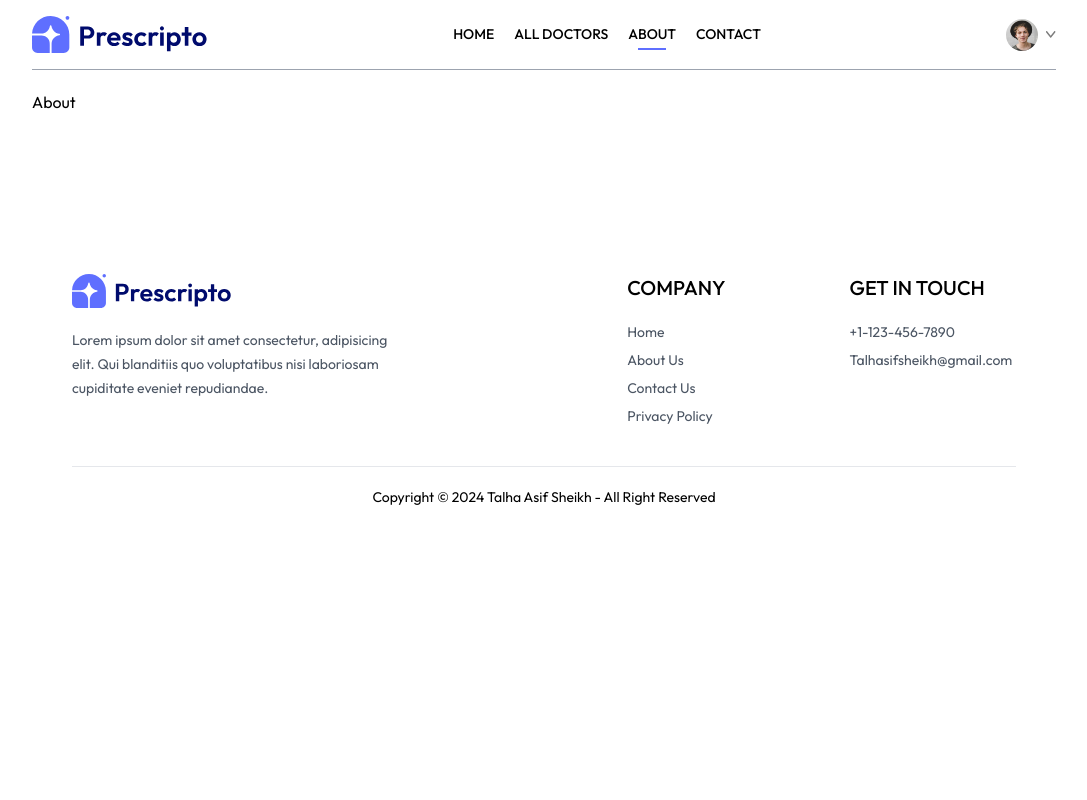
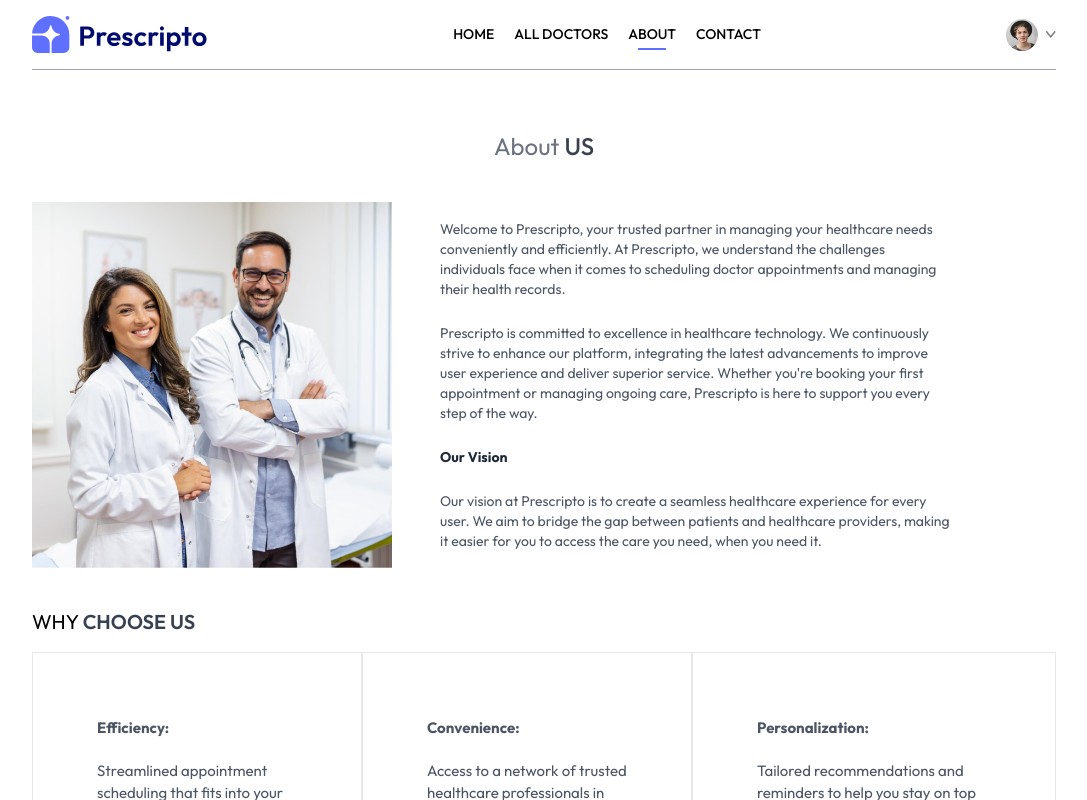
Before and after one commit to TalhaAsifSheikh/Prescripto, a React (Vite) app: page /about in a window 1280 px wide. Shown: the top 800 px of the page, without its empty margins (96-1183 px from the left). Built offline with nearby package versions, Linux system fonts and the light colour scheme.

Commit message:
Fifth commit

```diff
--- a/src/assets/assets.js
+++ b/src/assets/assets.js
@@ -86,6 +86,34 @@ export const specialityData = [
 ]
 
 export const doctors = [
+    {
+        _id: 'doc1',
+        name: 'Dr. Richard James',
+        image: doc1,
+        speciality: 'General physician',
+        degree: 'MBBS',
+        experience: '4 Years',
+        about: 'Dr. Davis has a strong commitment to delivering comprehensive medical care, focusing on preventive medicine, early diagnosis, and effective treatment strategies. Dr. Davis has a strong commitment to delivering comprehensive medical care, focusing on preventive medicine, early diagnosis, and effective treatment strategies.',
+        fees: 50,
+        address: {
+            line1: '17th Cross, Richmond',
+            line2: 'Circle, Ring Road, London'
+        }
+    },
+    {
+        _id: 'doc1',
+        name: 'Dr. Richard James',
+        image: doc1,
+        speciality: 'General physician',
+        degree: 'MBBS',
+        experience: '4 Years',
+        about: 'Dr. Davis has a strong commitment to delivering comprehensive medical care, focusing on preventive medicine, early diagnosis, and effective treatment strategies. Dr. Davis has a strong commitment to delivering comprehensive medical care, focusing on preventive medicine, early diagnosis, and effective treatment strategies.',
+        fees: 50,
+        address: {
+            line1: '17th Cross, Richmond',
+            line2: 'Circle, Ring Road, London'
+        }
+    },
     {
         _id: 'doc1',
         name: 'Dr. Richard James',
--- /dev/null
+++ b/src/components/RelatedDoctors.jsx
@@ -0,0 +1,43 @@
+import React, { useContext, useEffect, useState } from 'react'
+import { AppContext } from '../Context/AppContext'
+import { useNavigate } from 'react-router-dom'
+
+const RelatedDoctors = ({speciality,docID}) => {
+
+    const {doctors} = useContext(AppContext)
+    const navigate = useNavigate()
+    const [relDoc, setRelDoc] = useState([])
+
+    useEffect(() => {
+       if(doctors.length > 0 && speciality){
+         const doctorsData = doctors.filter((doc) => doc.speciality === speciality && doc._id !== docID)
+            setRelDoc(doctorsData)
+       }
+    }, [doctors,speciality,docID])
+
+  return (
+    <div className='flex flex-col items-center gap-4 my-16 text-gray-900 md:mx-10 '>
+    <h1 className='text-3xl font-medium'>Top Doctors To Book</h1>
+    <p className='sm:w-1/3 text-center text-sm'>Simply browse through our extensive list of trusted doctors </p>
+    <div className='w-full grid grid-cols-5 gap-4 pt-5 gap-y-6 px-3 sm:px-0'>
+
+            {relDoc.slice(0,).map((item,index)=>(
+                <div onClick={()=>{navigate(`/appointment/${item._id}`); scrollTo(0,0) }} className='border border-blue-200 rounded-x1 overflow-hidden cursor-pointer hover:translate-y-[-10px] transition-all duration-500' key={index}>
+                    <img className='bg-blue-50' src={item.image} alt="" />
+                    <div className='p-4'>
+                        <div className='flex items-center gap-2 text-sm text-center text-green-500'>
+                            <p className='w-2 h-2 bg-green-500 rounded-full'></p><p>Available</p>
+                        </div>
+                        <p className='text-gray-900 text-lg font-medium'>{item.name}</p>
+                        <p className='text-gray-600 text-sm'>{item.speciality}</p>
+                    </div>
+                </div>
+            ))}
+
+    </div>
+    <button onClick={()=>{navigate('/doctors'); scrollTo(0,0)}} className='bg-blue-50 text-gray-600 px-12 py-3 rounded-full mt-10'>More</button>
+</div>
+  )
+}
+
+export default RelatedDoctors
--- a/src/components/TopDoctors.jsx
+++ b/src/components/TopDoctors.jsx
@@ -15,7 +15,7 @@ const TopDoctors = () => {
         <div className='w-full grid grid-cols-5 gap-4 pt-5 gap-y-6 px-3 sm:px-0'>
 
                 {doctors.slice(0,10).map((item,index)=>(
-                    <div onClick={()=>navigate(`/appointment/${item._id}`)} className='border border-blue-200 rounded-x1 overflow-hidden cursor-pointer hover:translate-y-[-10px] transition-all duration-500' key={index}>
+                    <div onClick={()=>{navigate(`/appointment/${item._id}`); scrollTo(0,0) }} className='border border-blue-200 rounded-x1 overflow-hidden cursor-pointer hover:translate-y-[-10px] transition-all duration-500' key={index}>
                         <img className='bg-blue-50' src={item.image} alt="" />
                         <div className='p-4'>
                             <div className='flex items-center gap-2 text-sm text-center text-green-500'>
--- a/src/pages/About.jsx
+++ b/src/pages/About.jsx
@@ -1,7 +1,49 @@
 import React from 'react'
+import { assets } from '../assets/assets'
 
 export default function About() {
   return (
-    <div>About</div>
+    <div>
+      <div className='text-center text-2xl pt-10 text-gray-500'>
+        <p>About <span className='text-gray-700 font-medium'>US</span></p>
+      </div>
+
+      <div className='my-10 flex flex-col sm:flex-row gap-12'>
+        <img className='w-full md:max-w-[360px]' src={assets.about_image} alt="" />
+
+        <div className='flex flex-col justify-center gap-6 w-2/4 text-sm text-gray-600'>
+          <p>Welcome to Prescripto, your trusted partner in managing your healthcare needs conveniently and efficiently. At Prescripto, we understand the challenges individuals face when it comes to scheduling doctor appointments and managing their health records.</p>
+          <p>Prescripto is committed to excellence in healthcare technology. We continuously strive to enhance our platform, integrating the latest advancements to improve user experience and deliver superior service. Whether you're booking your first appointment or managing ongoing care, Prescripto is here to support you every step of the way.</p>
+          <b className='text-gray-800'>Our Vision</b>
+          <p>Our vision at Prescripto is to create a seamless healthcare experience for every user. We aim to bridge the gap between patients and healthcare providers, making it easier for you to access the care you need, when you need it.</p>
+        </div>
+      </div>
+
+      <div className='text-xl my-4'>
+        <p>WHY <span className='text-gray-700 font-semibold'>CHOOSE US</span></p>
+      </div>
+
+      <div className='flex flex-col md:flex-row mb-20'>
+        <div className='border px-10 md:px-16 py-8 sm:py-16 flex flex-col gap-5 text-[15px] hover:bg-primary hover:text-white transition-all duration-300 text-gray-600 cursor-pointer'>
+          <b>Efficiency:</b>
+          <p>Streamlined appointment scheduling that fits into your busy lifestyle.</p>
+        </div>
+
+        <div className='border px-10 md:px-16 py-8 sm:py-16 flex flex-col gap-5 text-[15px] hover:bg-primary hover:text-white transition-all duration-300 text-gray-600 cursor-pointer'>
+          <b>Convenience:</b>
+          <p>Access to a network of trusted healthcare professionals in your area.</p>
+        </div>
+
+        <div className='border px-10 md:px-16 py-8 sm:py-16 flex flex-col gap-5 text-[15px] hover:bg-primary hover:text-white transition-all duration-300 text-gray-600 cursor-pointer'>
+          <b>Personalization:</b>
+          <p>Tailored recommendations and reminders to help you stay on top of your health.</p>
+        </div>
+
+
+
+
+      </div>
+
+    </div>
   )
 }
```
Also changed, not shown: src/pages/Appointment.jsx (+96 -23 lines).
